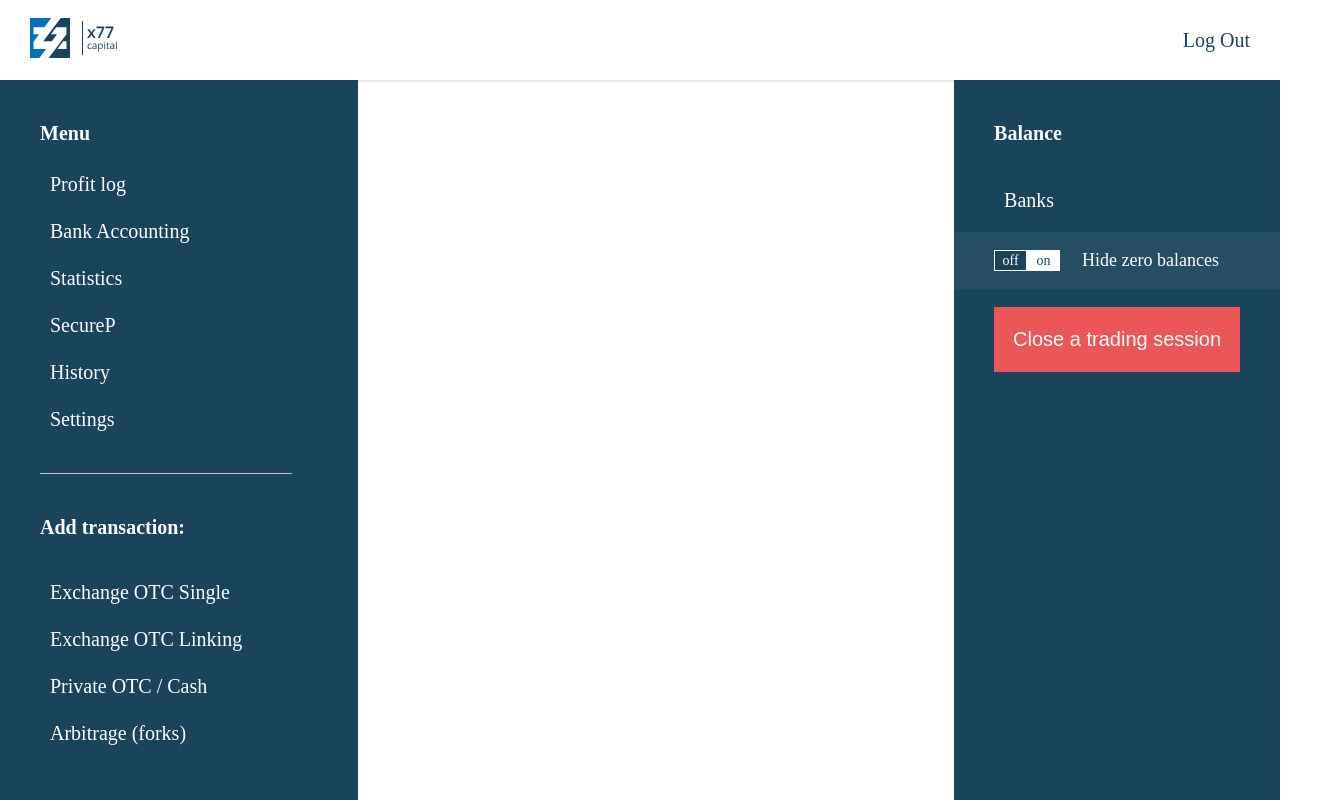
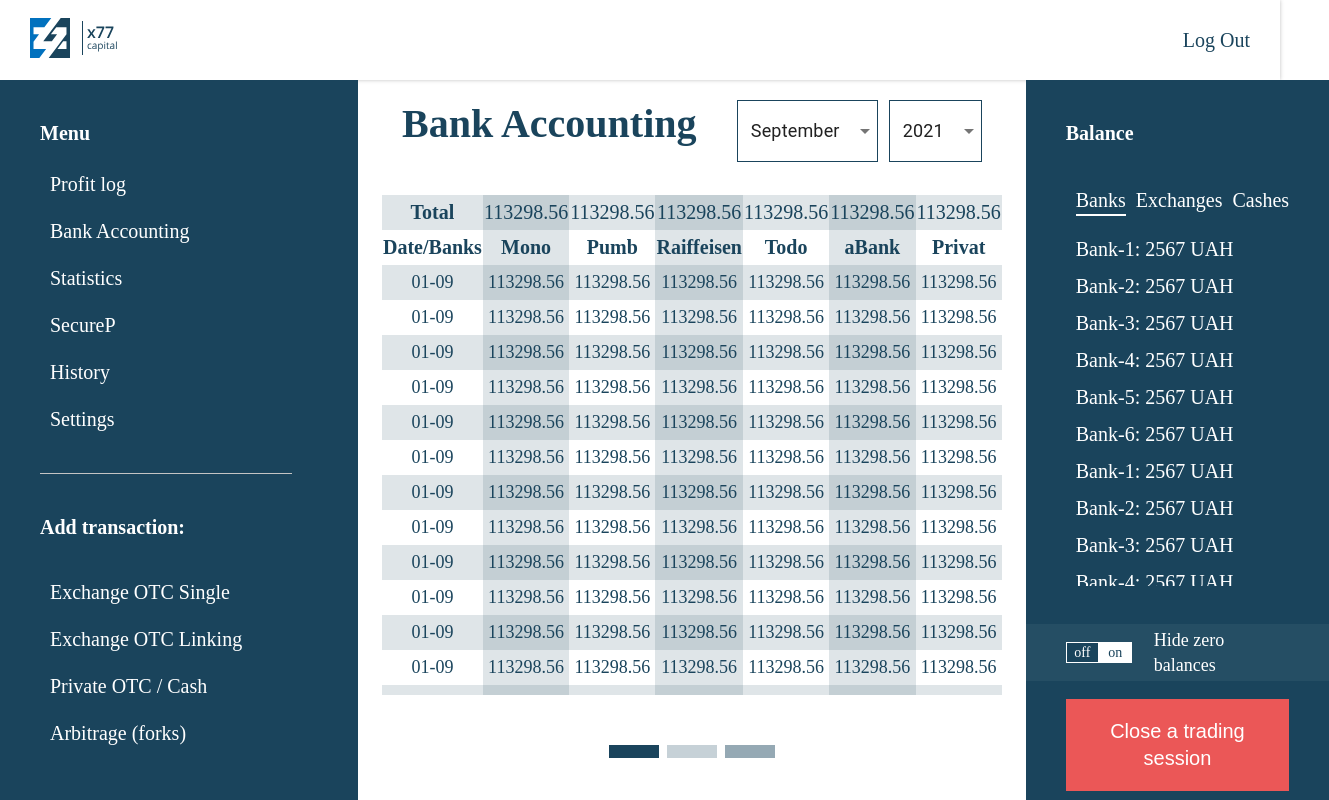
Before and after one commit to real-festil/x77capital, a React (Create React App) app: page /pages/bank-accounting in a window 1280 px wide. Shown: the whole page, 1329 px wide, since content can reach past the window. Built offline with nearby package versions, Linux system fonts and the light colour scheme.

Commit message:
added profit-log and bank-accounting

```diff
--- a/src/App.tsx
+++ b/src/App.tsx
@@ -1,13 +1,14 @@
-import React from "react";
 import "./styles/index.scss";
 import Entrance from "./components/Entrance";
 import LeftSideBar from "./components/LeftSideBar";
-import { Switch, Route, Link } from "react-router-dom";
+import { Switch, Route } from "react-router-dom";
 import Header from "./components/Header";
 import OtcSingle from "./pages/OtcSingle";
 import RightSideBar from "./components/RightSideBar";
 import Arbitrage from "./pages/Arbitrage";
 import OtcLinking from "./pages/OtcLinking";
+import ProfitLog from "./pages/ProfitLog";
+import BankAccounting from './pages/BankAccounting';
 
 function App() {
   return (
@@ -30,6 +31,12 @@ function App() {
             <Route path="/pages/OTC-Linking">
               <OtcLinking />
             </Route>
+            <Route path="/pages/profit-log" exact>
+              <ProfitLog />
+            </Route>
+            <Route path="/pages/bank-accounting" exact>
+              <BankAccounting />
+            </Route>
             <RightSideBar />
           </div>
         </Route>
--- a/src/components/RightSideBar.tsx
+++ b/src/components/RightSideBar.tsx
@@ -1,16 +1,70 @@
 import { ButtonBase } from "@material-ui/core";
-import React, { useState } from "react";
-import { Link } from "react-router-dom";
+import { useState } from "react";
 
 const RightSideBar = () => {
   const [active, setActive] = useState(false);
+  const [activeTab, setActiveTab] = useState<number>(0);
+
+  const handleTab = (item: number): void => {setActiveTab(item)};
+  const renderActiveClass = (i: number) => {
+    if (activeTab === i) {
+      return 'activeTab';
+    }
+  }
+
   return (
     <div className="right-side-bar">
       <div className="right-side-bar__menu">
         <span className="title">Balance</span>
         <div className="right-side-bar__trading">
-          <span className="right-side-bar__text-content">Banks</span>
+          <div className='right-side-bar__trading-wrap'>
+            <span className={`right-side-bar__text-content ${renderActiveClass(0)}`}
+            onClick={() => handleTab(0)}>Banks</span>
+            <span className={`right-side-bar__text-content ${renderActiveClass(1)}`}
+            onClick={() => handleTab(1)}>Exchanges</span>
+            <span className={`right-side-bar__text-content ${renderActiveClass(2)}`}
+            onClick={() => handleTab(2)}>Cashes</span>
+          </div>
         </div>
+          <WrapUlTab active={activeTab} i={0}>
+            <li>Bank-1: 2567 UAH</li>
+            <li>Bank-2: 2567 UAH</li>
+            <li>Bank-3: 2567 UAH</li>
+            <li>Bank-4: 2567 UAH</li>
+            <li>Bank-5: 2567 UAH</li>
+            <li>Bank-6: 2567 UAH</li>
+            <li>Bank-1: 2567 UAH</li>
+            <li>Bank-2: 2567 UAH</li>
+            <li>Bank-3: 2567 UAH</li>
+            <li>Bank-4: 2567 UAH</li>
+            <li>Bank-5: 2567 UAH</li>
+          </WrapUlTab>
+          <WrapUlTab active={activeTab} i={1}>
+            <li>Exchange-1: 2567 UAH</li>
+            <li>Exchange-2: 2567 UAH</li>
+            <li>Exchange-3: 2567 UAH</li>
+            <li>Exchange-4: 2567 UAH</li>
+            <li>Exchange-5: 2567 UAH</li>
+            <li>Exchange-6: 2567 UAH</li>
+            <li>Exchange-1: 2567 UAH</li>
+            <li>Exchange-2: 2567 UAH</li>
+            <li>Exchange-3: 2567 UAH</li>
+            <li>Exchange-4: 2567 UAH</li>
+            <li>Exchange-5: 2567 UAH</li>
+          </WrapUlTab>
+          <WrapUlTab active={activeTab} i={2}>
+            <li>Cashe-1: 2567 UAH</li>
+            <li>Cashe-2: 2567 UAH</li>
+            <li>Cashe-3: 2567 UAH</li>
+            <li>Cashe-4: 2567 UAH</li>
+            <li>Cashe-5: 2567 UAH</li>
+            <li>Cashe-6: 2567 UAH</li>
+            <li>Cashe-1: 2567 UAH</li>
+            <li>Cashe-2: 2567 UAH</li>
+            <li>Cashe-3: 2567 UAH</li>
+            <li>Cashe-4: 2567 UAH</li>
+            <li>Cashe-5: 2567 UAH</li>
+          </WrapUlTab>
       </div>
       <div className="following-container">
         <div className="following-container__folow">
@@ -36,4 +90,20 @@ const RightSideBar = () => {
   );
 };
 
+interface IWrapUlTab {
+  children: JSX.Element | JSX.Element[];
+  active: number;
+  i: number;
+}
+
+const WrapUlTab = ({children, active, i}: IWrapUlTab) => {
+  return (
+    <ul className='right-side-bar__text-list' style={{
+      display: active === i ? 'block' : 'none'
+    }}>
+      {children}
+    </ul>
+  )
+}
+
 export default RightSideBar;
--- a/src/core/atoms/FormSelectBase.tsx
+++ b/src/core/atoms/FormSelectBase.tsx
@@ -27,13 +27,12 @@ const FormSelectBase: React.FC<FormSelectProps> = ({
   return (
     <FormControl fullWidth className={`form-input-base__select ${className}`}>
       <FormLabel className="form-input-base__label">{label}</FormLabel>
-
       <Select
         id="outlined-basic"
         variant="outlined"
         className={`form-input-base__input`}
         value={value}
-        defaultValue={1}
+        defaultValue={menuItem[0]}
         onChange={handleChange}
       >
         {menuItem.map((element, index) => (
--- /dev/null
+++ b/src/pages/BankAccounting.tsx
@@ -0,0 +1,71 @@
+import { Box, Container, MenuItem, Select } from "@material-ui/core";
+
+export default function ProfitLog() {
+  return (
+    <Container className='profitLog'>
+      <Box className='profitLog__head'>
+        <h2>Bank Accounting</h2>
+        <Box>
+          <Select className='profitLog-select' defaultValue='September'>
+            <MenuItem value='September'>September</MenuItem>
+            <MenuItem value='October'>October</MenuItem>
+          </Select>
+          <Select className='profitLog-select' defaultValue='2021'>
+            <MenuItem value='2021'>2021</MenuItem>
+            <MenuItem value='2022'>2022</MenuItem>
+          </Select>
+        </Box>
+      </Box>
+      <Box className='profitLog__table bankAccounting__table'>
+        <table>
+          <thead>
+            <tr>
+              <th>Total</th>
+              <th>113298.56</th>
+              <th>113298.56</th>
+              <th>113298.56</th>
+              <th>113298.56</th>
+              <th>113298.56</th>
+              <th>113298.56</th>
+            </tr>
+            <tr>
+              <th>Date/Banks</th>
+              <th>Mono</th>
+              <th>Pumb</th>
+              <th>Raiffeisen</th>
+              <th>Todo</th>
+              <th>aBank</th>
+              <th>Privat</th>
+            </tr>
+          </thead>
+          <tbody>
+            {
+              [0, 1, 2, 3, 4, 5, 6, 7, 8, 9, 10, 11, 12, 13, 14, 15, 16, 17, 18, 19, 20].map(item => {
+                return (
+                  <tr key={item}>
+                    <td>01-09</td>
+                    <td>113298.56</td>
+                    <td>113298.56</td>
+                    <td>113298.56</td>
+                    <td>113298.56</td>
+                    <td>113298.56</td>
+                    <td>113298.56</td>
+                  </tr>
+                )
+              })
+            }
+          </tbody>
+        </table>
+      </Box>
+      <Box className='bankAccounting__dots'>
+        {
+          [0, 1, 2].map(item => {
+            return (
+              <div key={item} />
+            )
+          })
+        }
+      </Box>
+    </Container>
+  )
+}
--- /dev/null
+++ b/src/pages/ProfitLog.tsx
@@ -0,0 +1,49 @@
+import { Box, Container, MenuItem, Select } from "@material-ui/core";
+
+export default function ProfitLog() {
+  return (
+    <Container className='profitLog'>
+      <Box className='profitLog__head'>
+        <h2>Profit log</h2>
+        <Box>
+          <Select className='profitLog-select' defaultValue='September'>
+            <MenuItem value='September'>September</MenuItem>
+            <MenuItem value='October'>October</MenuItem>
+          </Select>
+          <Select className='profitLog-select' defaultValue='2021'>
+            <MenuItem value='2021'>2021</MenuItem>
+            <MenuItem value='2022'>2022</MenuItem>
+          </Select>
+        </Box>
+      </Box>
+      <Box className='profitLog__table'>
+        <table>
+          <thead>
+            <tr>
+              <th>Date</th>
+              <th>OTC Single</th>
+              <th>OTC Linking</th>
+              <th>Private</th>
+              <th>Arbitrage</th>
+            </tr>
+          </thead>
+          <tbody>
+          {
+            [0, 1, 2, 3, 4, 5, 6, 7, 8, 9, 10, 11, 12, 13, 14, 15, 16, 17, 18, 19, 20].map(item => {
+              return (
+                <tr key={item}>
+                  <td>01 Sep</td>
+                  <td>232364.93</td>
+                  <td>22323693</td>
+                  <td>5123.23 UAH, 123 USDT</td>
+                  <td>52364.93</td>
+                </tr>
+              )
+            })
+          }
+          </tbody>
+        </table>
+      </Box>
+    </Container>
+  )
+}
--- a/src/styles/_left-side-bar.scss
+++ b/src/styles/_left-side-bar.scss
@@ -1,6 +1,7 @@
 .left-side-bar {
   min-width: 278px;
   max-width: 410px;
+  display: block;
 
   &__menu {
     .title {
--- a/src/styles/_rigth-side-bar.scss
+++ b/src/styles/_rigth-side-bar.scss
@@ -1,7 +1,12 @@
+div {
+  display: inherit;
+}
+
 .right-side-bar {
   max-width: 384px;
   max-width: 313px;
   color: #fff;
+  display: block;
   &__menu {
     .title {
       margin-bottom: 20px;
@@ -45,6 +50,12 @@
 
     &__trading {
       margin-top: 0;
+      &-wrap {
+        display: flex !important;
+        span {
+          cursor: pointer;
+        }
+      }
     }
 
     &__text {
@@ -65,3 +76,32 @@
     }
   }
 }
+
+.right-side-bar__text-list {
+  list-style: none !important;
+  padding: 0;
+  padding-left: 10px;
+  max-height: 350px;
+  overflow-y: scroll;
+  li {
+    margin-top: 10px;
+    &:nth-child(1) {
+      margin-top: 0px;
+    }
+  }
+  &::-webkit-scrollbar {
+    width: 2px;
+  }
+  &::-webkit-scrollbar-track {
+    background-color: transparent;
+  }
+  &::-webkit-scrollbar-thumb {
+    background: #fff;
+  }
+}
+.activeTab {
+  border-bottom: 2px solid #fff;
+}
+.right-side-bar__text-content {
+  cursor: pointer;
+}
--- /dev/null
+++ b/src/styles/pages/_bank-accounting.scss
@@ -0,0 +1,37 @@
+.bankAccounting__table {
+  max-height: calc(100vh - 300px);
+  table {
+    thead {
+      tr:nth-child(1) {
+        background: #1a445c23;
+        th {
+          font-weight: 400;
+          &:nth-child(1) {
+            font-weight: bold;
+          }
+        }
+      }
+    }
+  }
+}
+.bankAccounting__dots {
+  display: flex;
+  justify-content: center;
+  margin-top: 50px;
+  div {
+    width: 50px;
+    height: 13px;
+    cursor: pointer;
+    &:nth-child(1) {
+      background: #1A445C;
+    }
+    &:nth-child(2) {
+      background: #1a445c3f;
+      margin-left: 8px;
+    }
+    &:nth-child(3) {
+      margin-left: 8px;
+      background: #1a445c75;
+    }
+  }
+}
--- /dev/null
+++ b/src/styles/pages/_profit-log.scss
@@ -0,0 +1,81 @@
+.profitLog {
+  font-family: 'Open Sans", sans-serif';
+  .profitLog__head {
+    display: flex;
+    justify-content: space-between;
+    padding-left: 20px;
+    padding-right: 20px;
+    margin-top: 20px;
+    h2 {
+      font-size: 40px;
+      font-weight: 700;
+      margin: 0;
+      padding: 0;
+      color: #1A445C;
+    }
+    .profitLog-select {
+      font-size: 18px;
+      border: 1px solid #1A445C;
+      padding: 13px;
+      background: transparent !important;
+      &:nth-child(2) {
+        margin-left: 11px;
+      }
+      &::before {
+        border: none;
+        content: none;
+      }
+      &::after {
+        border: none;
+      }
+      .MuiSelect-select:focus {
+        background-color: transparent !important;
+      }
+    }
+  }
+  &__table {
+    width: 100%;
+    margin-top: 33px;
+    overflow-y: scroll;
+    max-height: calc(100vh - 80px - 20px - 33px - 70px);
+    &::-webkit-scrollbar {
+      width: 2px;
+    }
+    &::-webkit-scrollbar-track {
+      background-color: transparent;
+    }
+    &::-webkit-scrollbar-thumb {
+      background: #1A445C;
+    }
+    table {
+      width: 100%;
+      border-collapse:collapse;
+      thead {
+        font-size: 20px;
+        font-weight: bold;
+        color: #1A445C;
+        text-align: center;
+        tr {
+          height: 35px;
+          th:nth-child(even) {
+            background: #1a445c23;
+          }
+        }
+      }
+      tbody {
+        tr {
+          height: 35px;
+          &:nth-child(odd) {
+            background: #1a445c23;
+          }
+          td:nth-child(even) {
+            background: #1a445c23;
+          }
+        }
+        text-align: center;
+        font-size: 18px;
+        color: #1A445C;
+      }
+    }
+  }
+}
--- a/src/styles/pages/index.scss
+++ b/src/styles/pages/index.scss
@@ -1,2 +1,4 @@
 @import "otc-single";
+@import "profit-log";
+@import "bank-accounting";
 @import "container";
```
Also changed, not shown: 1 other file (tests, documents, lock files or other folders).
